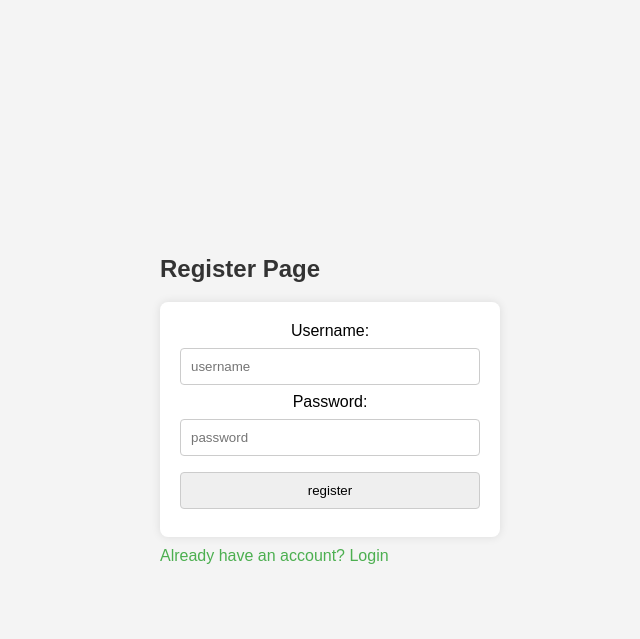
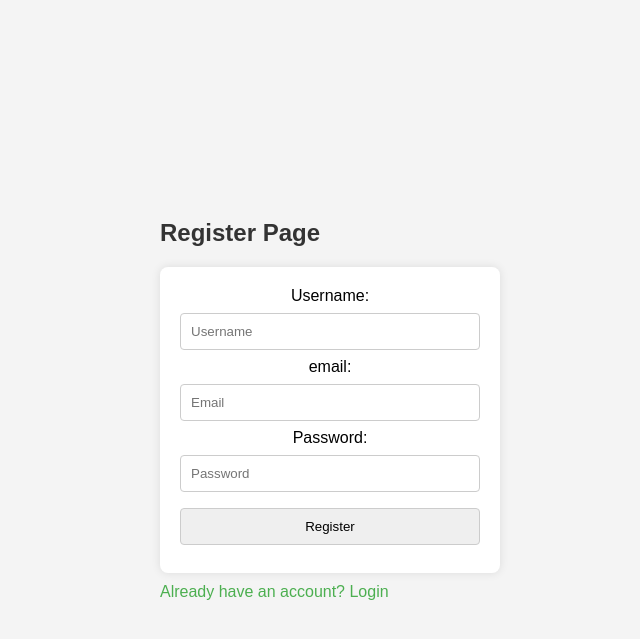
Before and after one commit to Raaz-009/flask_login, a Flask app: page /register in a window 1280 px wide. Shown: the top 639 px of the page, without its empty margins (310-950 px from the left). Run offline with Flask 3, Linux system fonts and the light colour scheme.

Commit message:
added email

```diff
--- a/app.py
+++ b/app.py
@@ -4,12 +4,12 @@ from flask_login import UserMixin,login_manager,login_user,logout_user,login_req
 # from flask_wtf import wtforms this is removed by new update now its FlaskForm
 from flask_wtf import FlaskForm
 from wtforms import StringField,PasswordField,SubmitField
-from wtforms.validators import input_required,ValidationError,Length
+from wtforms.validators import input_required,ValidationError,Length,Email
 from flask_bcrypt import Bcrypt
 
 
 app = Flask(__name__)
-app.config['SQLALCHEMY_DATABASE_URI'] = 'sqlite:///auth.db'
+app.config['SQLALCHEMY_DATABASE_URI'] = 'sqlite:///data.db'
 app.config['SQLALCHEMY_TRACK_MODIFICATIONS'] = False
 app.secret_key = 'secretkey'
 
@@ -28,31 +28,36 @@ def load_user(user_id):
 class User(db.Model, UserMixin):
     id = db.Column(db.Integer, primary_key=True)
     username = db.Column(db.String(20), nullable=False,unique=True)
+    email = db.Column(db.String(540), nullable=False, unique=True)
     password = db.Column(db.String(80), nullable=False)
 
 class RegisterForm(FlaskForm):
-    username=StringField(validators=[input_required(),Length(min=4,max=20)],render_kw={"placeholder":"username"})
+    username = StringField(validators=[input_required(), Length(min=4, max=20)], render_kw={"placeholder": "Username"})
+    email = StringField(validators=[input_required(), Email(), Length(min=7, max=50)], render_kw={"placeholder": "Email"})
+    password = PasswordField(validators=[input_required(), Length(min=4, max=20)], render_kw={"placeholder": "Password"})
+    submit = SubmitField("Register")
 
-    password=PasswordField(validators=[input_required(), Length(min=4,max=20)],render_kw={"placeholder":"password"})
-
-    submit=SubmitField("register")
-    # print(f"Username: {username}") ignore, used for debugging
-    # print(f"Hashed Password: {hashed_password}")
-
-#username validatiom
-    def validate_username(self,username):
-        existing_user_username=User.query.filter_by(username=username.data).first()
-
+    def validate_username(self, username):
+        existing_user_username = User.query.filter_by(username=username.data).first()
         if existing_user_username:
             raise ValidationError("The username already exists, please choose a different one")
 
+    def validate_email(self, email):
+        existing_user_email = User.query.filter_by(email=email.data).first()
+        if existing_user_email:
+            raise ValidationError("The email already exists, please choose a different one")
 
 class LoginForm(FlaskForm):
-    username=StringField(validators=[input_required(),Length(min=4,max=20)],render_kw={"placeholder":"username"})
+    usermail = StringField(validators=[input_required(), Length(min=4, max=20)], render_kw={"placeholder": "username or email"})
+    password = PasswordField(validators=[input_required(), Length(min=4, max=20)], render_kw={"placeholder": "password"})
+    submit = SubmitField("Login")
 
-    password=PasswordField(validators=[input_required(), Length(min=4,max=20)],render_kw={"placeholder":"password"})
+    def validate_usermail(self, usermail):
+        user = User.query.filter((User.username == usermail.data) | (User.email == usermail.data)).first()
 
-    submit=SubmitField("Login")
+        if not user or not bcrypt.check_password_hash(user.password, self.password.data):
+            raise ValidationError("Invalid username, email, or password")
+
 
 with app.app_context():
     db.create_all()
@@ -63,17 +68,16 @@ def home():
 
 
 #user login
-@app.route('/login',methods=['GET','POST'])
+@app.route('/login', methods=['GET', 'POST'])
 def login():
-    form=LoginForm()
+    form = LoginForm()
     if form.validate_on_submit():
-        user=User.query.filter_by(username=form.username.data).first()
-        if user:
-            if bcrypt.check_password_hash(user.password,form.password.data):
-                login_user(user)
-                return redirect(url_for('dashboard'))
-    return render_template('login.html',form=form)
+        user = User.query.filter((User.username == form.usermail.data) | (User.email == form.usermail.data)).first()
+        if user and bcrypt.check_password_hash(user.password, form.password.data):
+            login_user(user)
+            return redirect(url_for('dashboard'))
 
+    return render_template('login.html', form=form)
 
 
 #dashboard after user succesfully logged in
@@ -84,18 +88,18 @@ def dashboard():
 
 #default page
 @app.route('/register', methods=['GET', 'POST'])
-def register():
+def register_user():
     form = RegisterForm()
-
     if form.validate_on_submit():
         hashed_password = bcrypt.generate_password_hash(form.password.data).decode('utf-8')
-        new_user = User(username=form.username.data, password=hashed_password)
-        # print(f"Username: {form.username}")
-        # print(f"Hashed Password: {hashed_password}")
+        new_user = User(username=form.username.data, email=form.email.data, password=hashed_password)
         db.session.add(new_user)
         db.session.commit()
-        # return redirect('/register')  # You can redirect to a registration error page or the same registration page
-        return redirect('/login')
+        return redirect(url_for('login'))
+    return render_template('register.html', form=form)
+
+    # Print form validation errors to diagnose the issue
+    print(form.errors)
 
     return render_template('register.html', form=form)
 
--- a/templates/home.html
+++ b/templates/home.html
@@ -8,6 +8,6 @@
 <body>
     <h2>Login authentication</h2>
     <a href="{{url_for('login')}}">login page</a><br>
-    <a href="{{url_for('register')}}">Signup page</a>
+    <a href="{{url_for('register_user')}}">Signup page</a>
 </body>
 </html>
--- a/templates/login.html
+++ b/templates/login.html
@@ -65,11 +65,11 @@
     <h2>login page</h2>
     <form method="POST">
         {{form.hidden_tag()}}
-        {{form.username}}
+        {{form.usermail}}
         {{form.password}}
         {{form.submit}}
     </form>
-    <a href="{{url_for('register')}}">Dont have an account? Signup</a>
+    <a href="{{url_for('register_user')}}">Dont have an account? Signup</a>
 </div>
 </body>
 </html>
--- a/templates/register.html
+++ b/templates/register.html
@@ -64,10 +64,13 @@
 <body>
     <div class="container">
     <h2>Register Page</h2>
-    <form method="POST" action="{{ url_for('register') }}">
+    <form method="POST" action="{{ url_for('register_user') }}">
         {{ form.hidden_tag() }}
         <label for="username">Username:</label>
         {{ form.username() }}
+        <br>
+        <label for="email">email:</label>
+        {{ form.email() }}
         <br>
         <label for="password">Password:</label>
         {{ form.password() }}
```
Also changed, not shown: instance/auth.db (deleted), instance/data.db (added), instance/database.db (deleted), instance/th.db (added), 1 other file.
